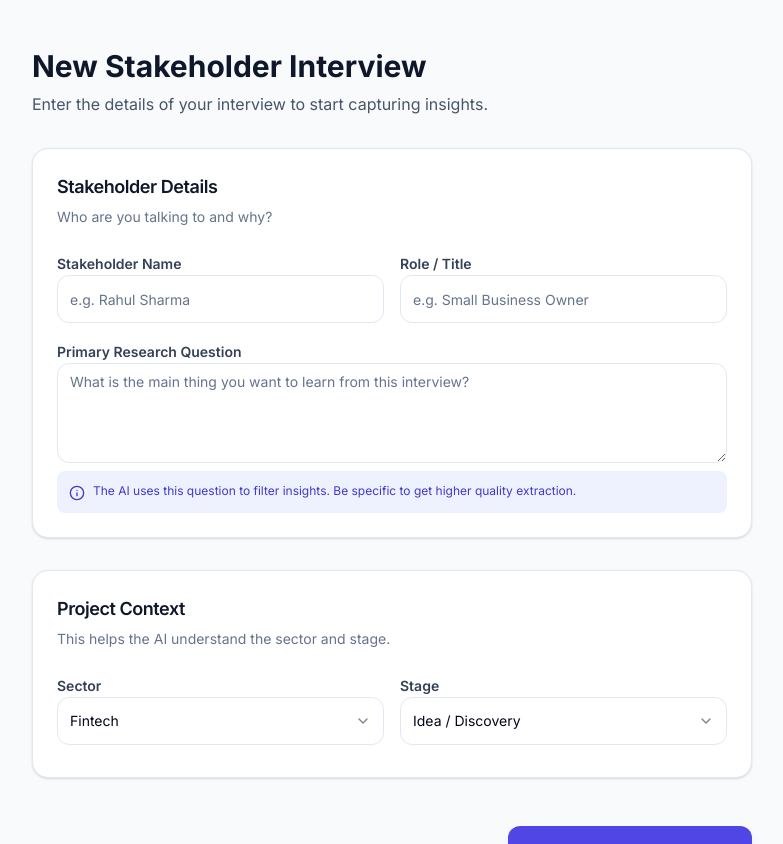
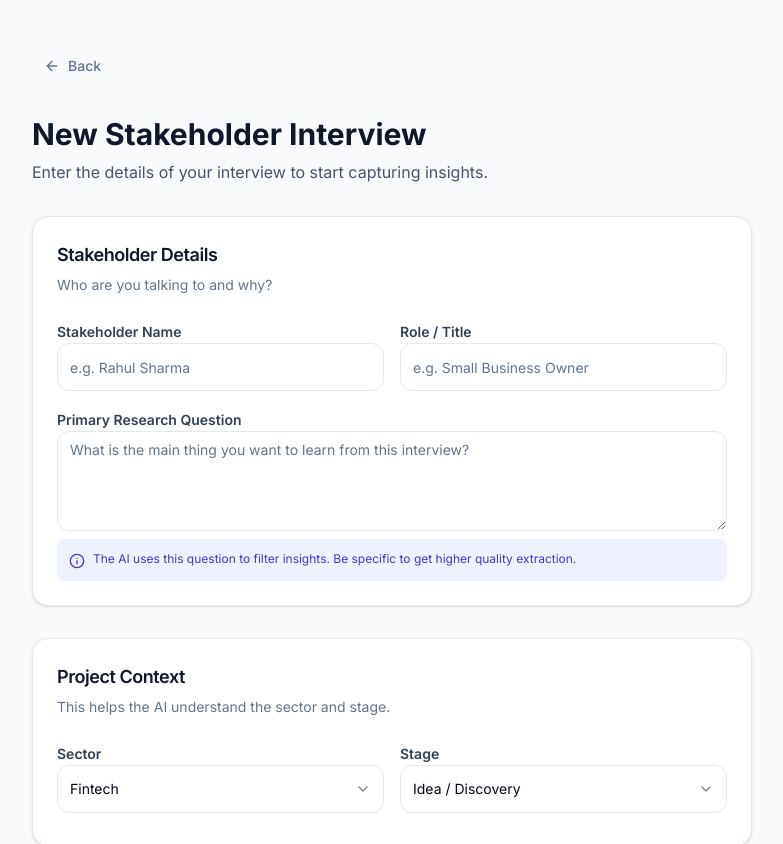
Before and after one commit to shalviands/AfffinityMapping, a Next.js app: page /session/new in a window 1280 px wide. Shown: the top 844 px of the page, without its empty margins (248-1031 px from the left). Built offline with nearby package versions, Linux system fonts and the light colour scheme; no server answers.

Commit message:
fix: add back button to new session page

```diff
--- a/app/session/new/page.tsx
+++ b/app/session/new/page.tsx
@@ -10,7 +10,7 @@ import { Input } from '@/components/ui/input';
 import { Button } from '@/components/ui/button';
 import { Select, SelectContent, SelectItem, SelectTrigger, SelectValue } from '@/components/ui/select';
 import { Textarea } from '@/components/ui/textarea';
-import { Loader2, ArrowRight, Info, Briefcase } from 'lucide-react';
+import { Loader2, ArrowRight, Info, Briefcase, ArrowLeft } from 'lucide-react';
 import toast from 'react-hot-toast';
 import { Suspense } from 'react';
 
@@ -208,20 +208,42 @@ function NewSessionContent() {
 
 export default function NewSessionPage() {
   return (
+    <Suspense fallback={
+      <div className="flex flex-col items-center justify-center min-h-screen text-slate-400">
+        <Loader2 className="w-10 h-10 animate-spin mb-4" />
+        <p>Loading...</p>
+      </div>
+    }>
+      <NewSessionPageContent />
+    </Suspense>
+  );
+}
+
+function NewSessionPageContent() {
+  const router = useRouter();
+  const searchParams = useSearchParams();
+  const projectId = searchParams.get('projectId');
+
+  const handleBack = () => {
+    if (projectId) router.push(`/project/${projectId}`);
+    else router.push('/');
+  };
+
+  return (
     <div className="max-w-3xl mx-auto py-12 px-6">
+      <div className="flex items-center gap-4 mb-8">
+        <Button variant="ghost" size="sm" onClick={handleBack} className="text-slate-500">
+          <ArrowLeft className="w-4 h-4 mr-2" />
+          Back
+        </Button>
+      </div>
+
       <div className="mb-8 space-y-2">
         <h1 className="text-3xl font-bold text-slate-900">New Stakeholder Interview</h1>
         <p className="text-slate-600">Enter the details of your interview to start capturing insights.</p>
       </div>
 
-      <Suspense fallback={
-        <div className="flex flex-col items-center justify-center py-20 text-slate-400">
-          <Loader2 className="w-10 h-10 animate-spin mb-4" />
-          <p>Loading session form...</p>
-        </div>
-      }>
-        <NewSessionContent />
-      </Suspense>
+      <NewSessionContent />
     </div>
   );
 }
```
